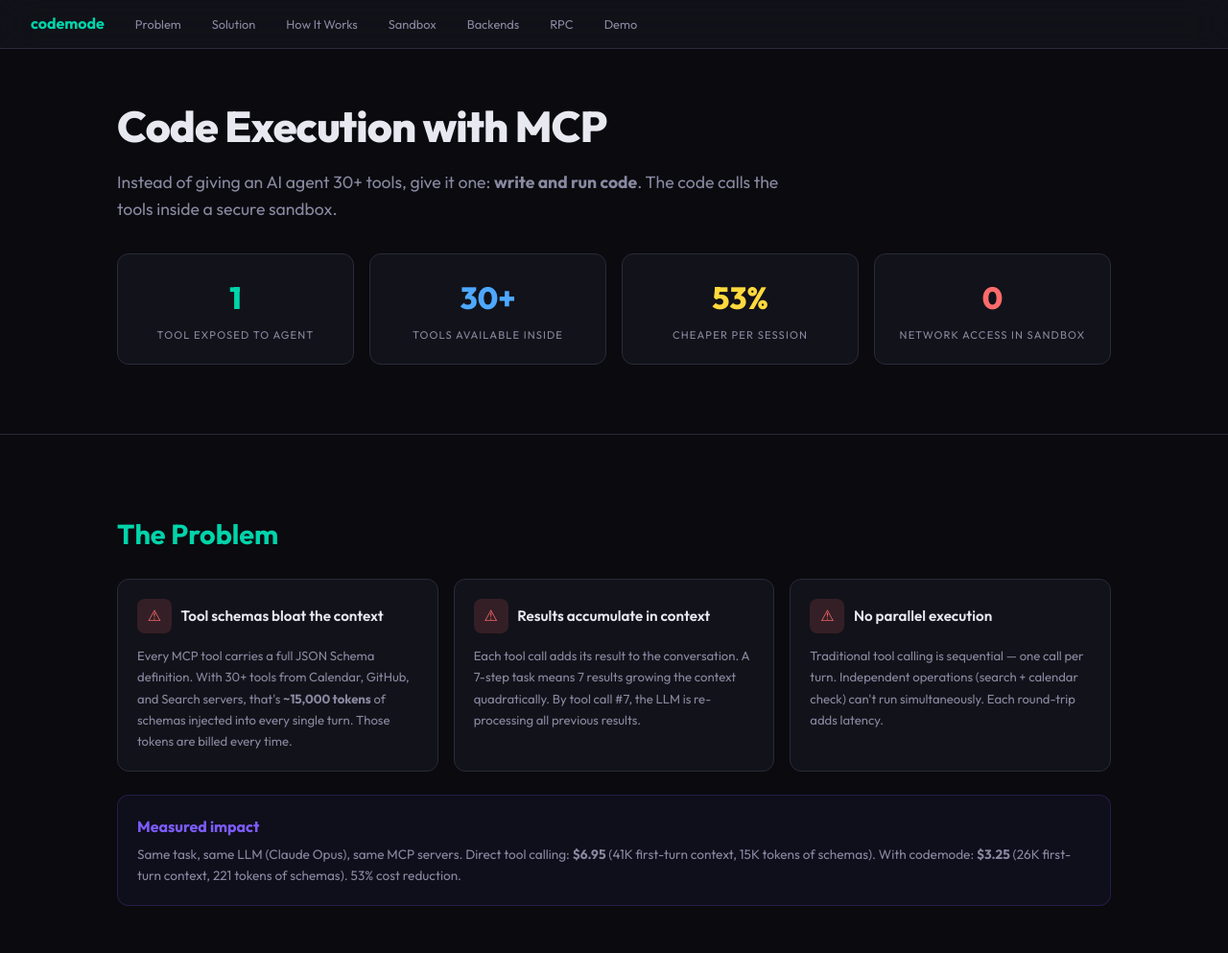
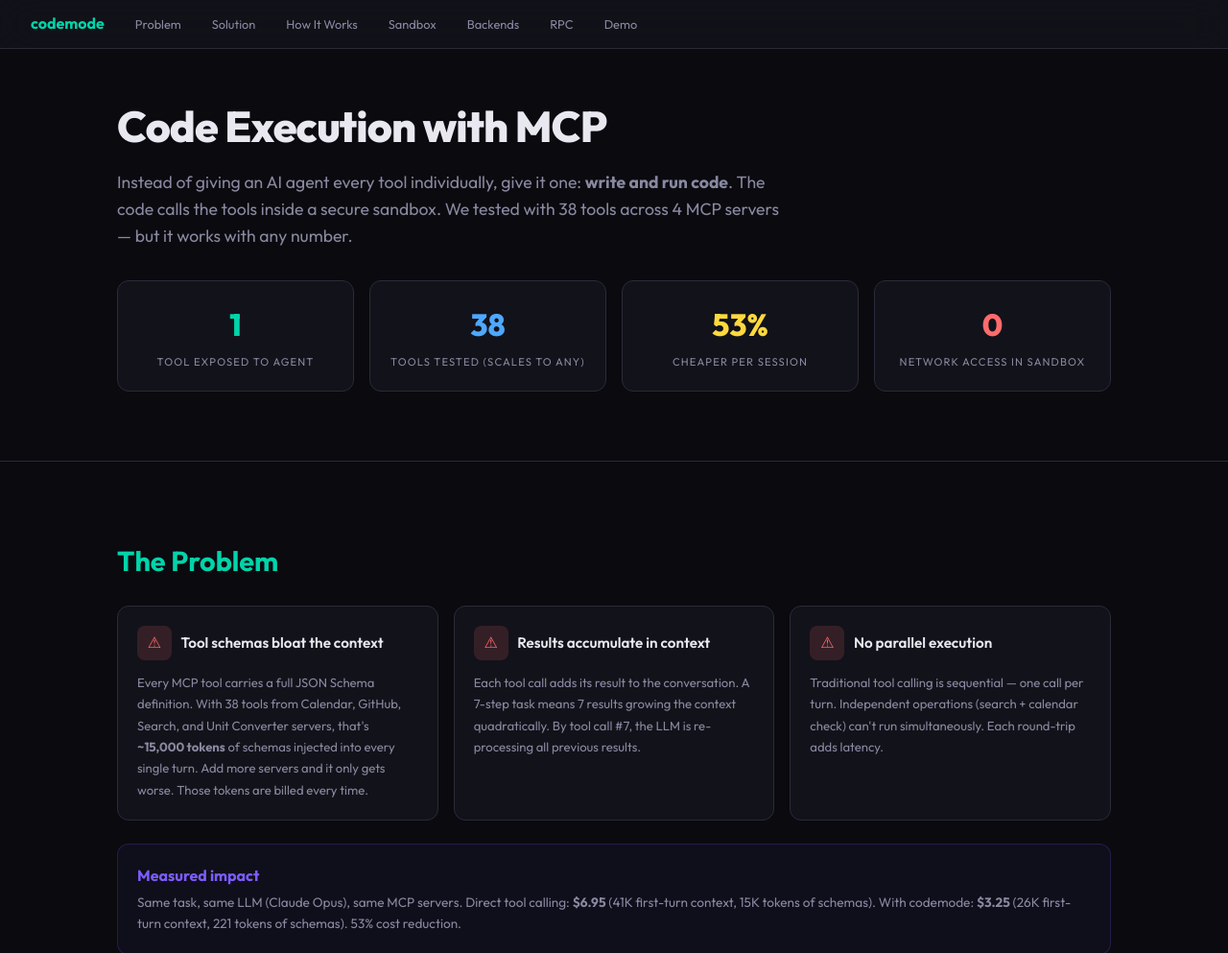
Before and after one commit to redhat-et/codemode-lite, a website: page demo.html in a window 1280 px wide. Shown: the top 993 px of the page at 96% size. Drawn offline with Linux system fonts and the light colour scheme.

Commit message:
Updated docs

```diff
--- a/demo.html
+++ b/demo.html
@@ -142,7 +142,7 @@ h3 { font-size: 1.2rem; font-weight: 600; margin-bottom: 1rem; }
 <section>
 <div class="container">
   <h1>Code Execution with MCP</h1>
-  <p class="subtitle">Instead of giving an AI agent 30+ tools, give it one: <strong>write and run code</strong>. The code calls the tools inside a secure sandbox.</p>
+  <p class="subtitle">Instead of giving an AI agent every tool individually, give it one: <strong>write and run code</strong>. The code calls the tools inside a secure sandbox. We tested with 38 tools across 4 MCP servers — but it works with any number.</p>
 
   <div class="stat-grid">
     <div class="stat">
@@ -150,8 +150,8 @@ h3 { font-size: 1.2rem; font-weight: 600; margin-bottom: 1rem; }
       <div class="stat-label">tool exposed to agent</div>
     </div>
     <div class="stat">
-      <div class="stat-num" style="color:var(--accent-5)">30+</div>
-      <div class="stat-label">tools available inside</div>
+      <div class="stat-num" style="color:var(--accent-5)">38</div>
+      <div class="stat-label">tools tested (scales to any)</div>
     </div>
     <div class="stat">
       <div class="stat-num" style="color:var(--accent-4)">53%</div>
@@ -176,7 +176,7 @@ h3 { font-size: 1.2rem; font-weight: 600; margin-bottom: 1rem; }
         <div class="card-icon" style="background:rgba(255,107,107,0.15);color:var(--accent-3)">&#9888;</div>
         <div class="card-title">Tool schemas bloat the context</div>
       </div>
-      <div class="card-body">Every MCP tool carries a full JSON Schema definition. With 30+ tools from Calendar, GitHub, and Search servers, that's <strong>~15,000 tokens</strong> of schemas injected into every single turn. Those tokens are billed every time.</div>
+      <div class="card-body">Every MCP tool carries a full JSON Schema definition. With 38 tools from Calendar, GitHub, Search, and Unit Converter servers, that's <strong>~15,000 tokens</strong> of schemas injected into every single turn. Add more servers and it only gets worse. Those tokens are billed every time.</div>
     </div>
     <div class="card">
       <div class="card-header">
```
Also changed, not shown: README.md.
